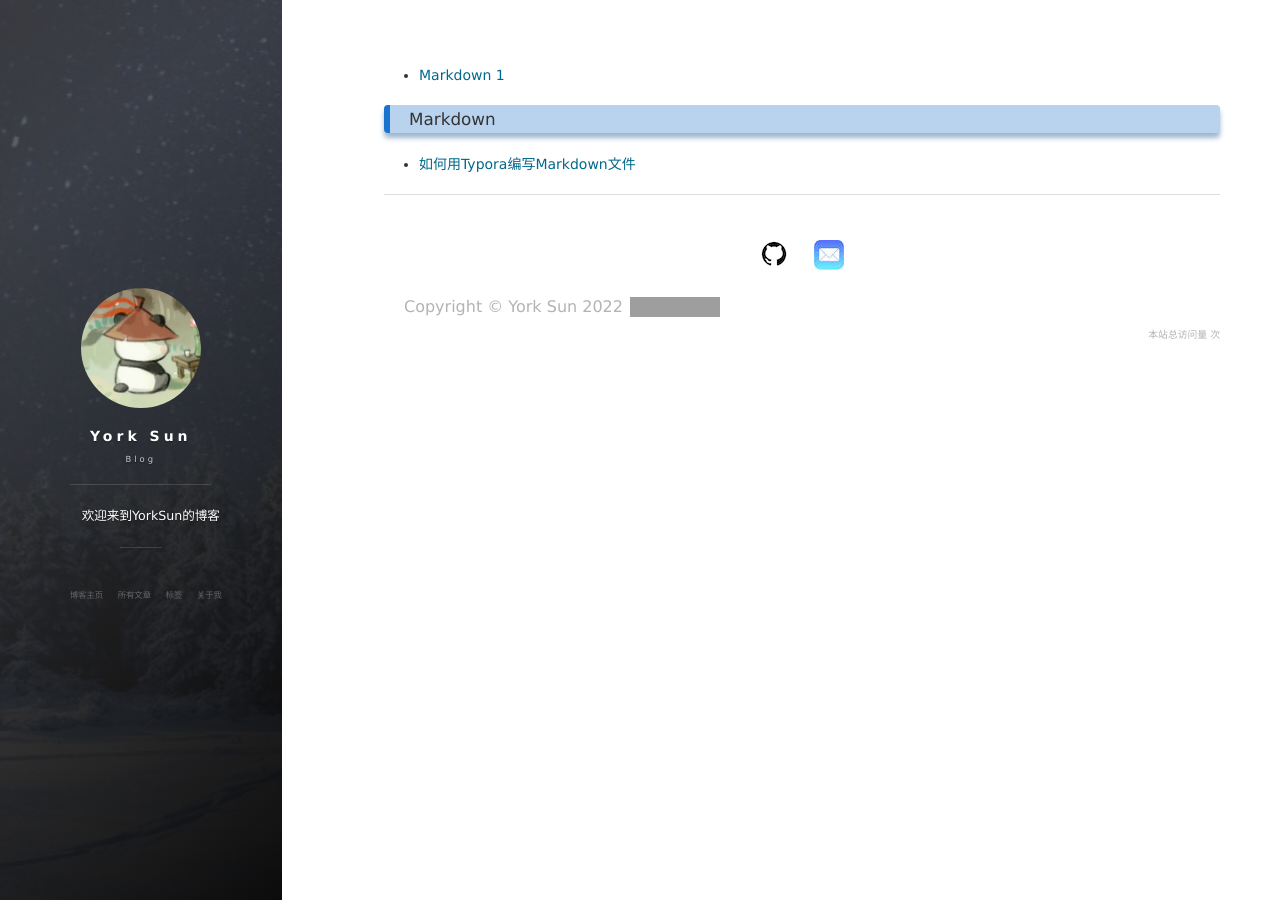
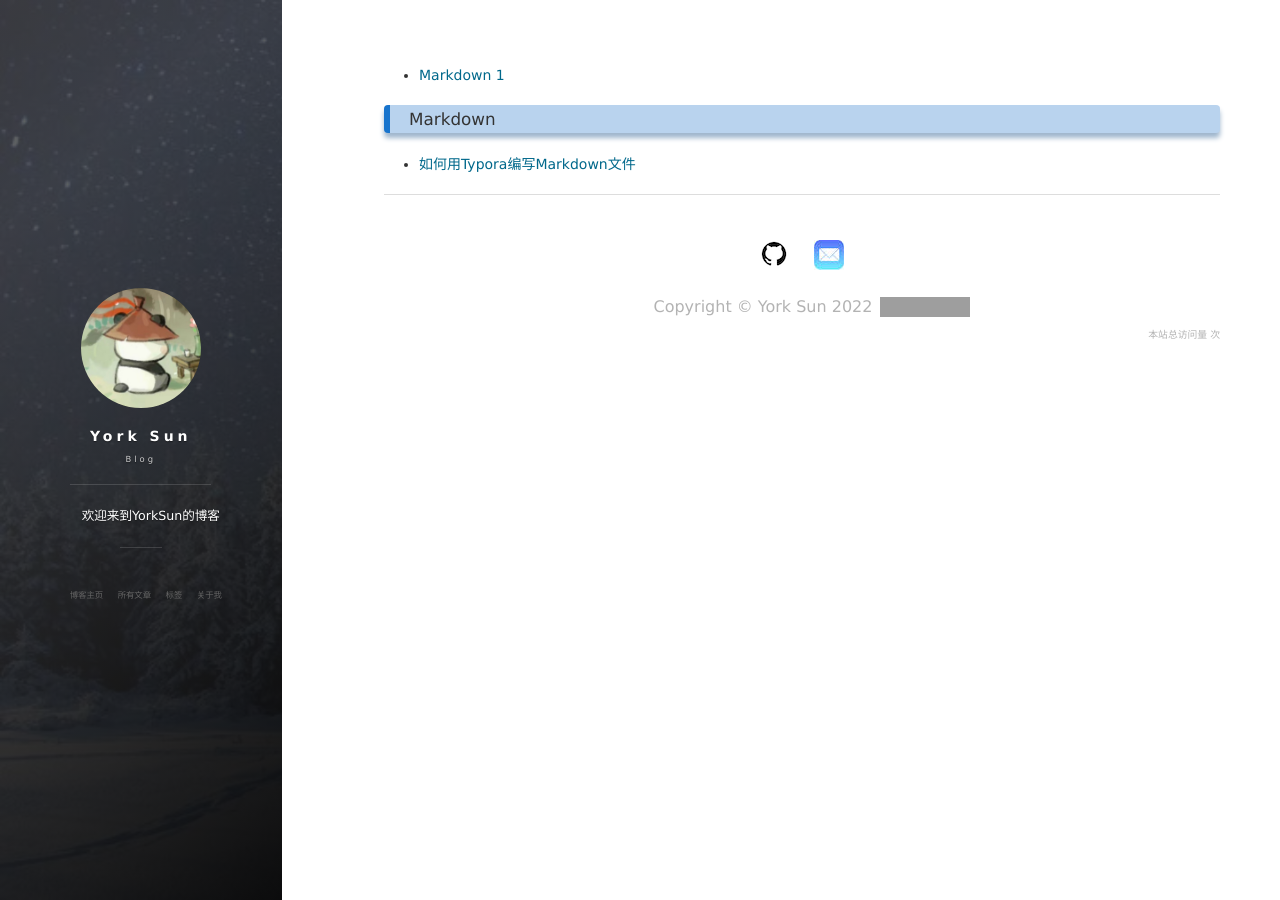
Before and after one commit to YorkSunSdu/YorkSunSdu.github.io, a Jekyll site: the page built from tags.html, in a window 1280 px wide. Built offline with Jekyll 4.4.1, drawn with Linux system fonts in a browser that asks for light colours; nearby versions of some CDN libraries; comment, search, counter and statistics services are not loaded; grey boxes are pictures that could not be loaded.

Commit message:
footer p align = center

```diff
--- a/_includes/footer.html
+++ b/_includes/footer.html
@@ -86,7 +86,7 @@
         </div>
 
         <div class = "footer_div">
-           <p class="copyright text-muted">
+           <p class="copyright text-muted" align="center">
             Copyright &copy; {{ site.title }} {{ site.time | date: '%Y' }}
             <!-- Theme by <a href="http://leopardpan.cn/">leopardpan</a> | -->
             <iframe
```
